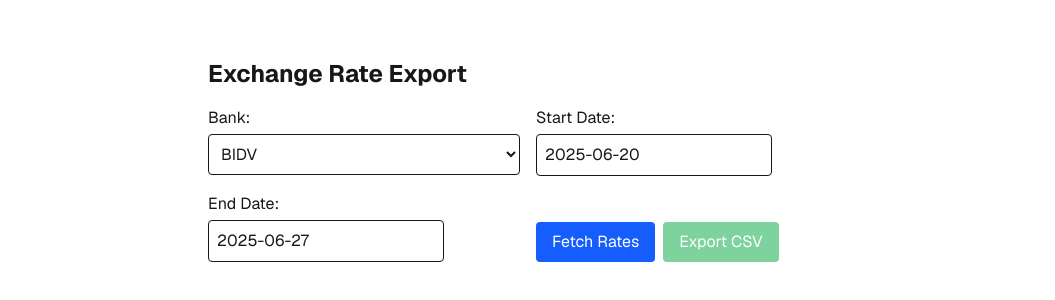
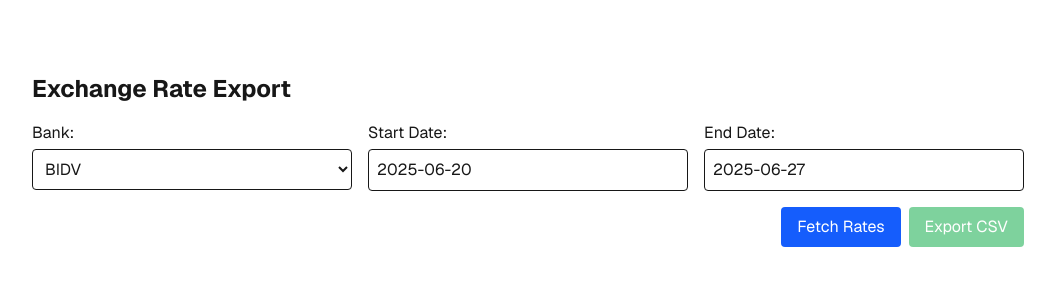
Before and after one commit to tiennm99/exchange-rate-export, a Next.js app: page / in a window 1280 px wide. Shown: the part 232-532 px from the top of the page, without its empty margins (112-1167 px from the left). Built offline with nearby package versions, Linux system fonts and the light colour scheme.

Commit message:
feat: tuning views

```diff
--- a/src/app/components/ExchangeRateViewer.js
+++ b/src/app/components/ExchangeRateViewer.js
@@ -127,41 +127,38 @@ export default function ExchangeRateViewer({
   };
 
   return (
-    <div className="container mx-auto p-4 max-w-2xl">
+    <div className="container mx-auto p-4 max-w-5xl w-full">
       <h1 className="text-2xl font-bold mb-4">Exchange Rate Export</h1>
-      <div className="controls grid grid-cols-1 sm:grid-cols-2 gap-4 mb-4">
-        <div className="form-group flex flex-col">
-          <label htmlFor="bank" className="mb-1">
-            Bank:
-          </label>
+      <div className="flex flex-col gap-4 mb-4">
+        {/* Row 1: Start & End Date Pickers and Bank Select */}
+        <div className="flex flex-col sm:flex-row gap-4">
+          <div className="form-group flex flex-col w-full sm:w-1/3">
+            <label htmlFor="bank" className="mb-1">Bank:</label>
             <select
               id="bank"
               value={selectedBank}
               onChange={(e) => setSelectedBank(e.target.value)}
-            className="border rounded p-2"
+              className="border rounded p-2 w-full theme-select"
+              style={{ background: 'var(--background)', color: 'var(--foreground)' }}
             >
               <option value="bidv">BIDV</option>
               <option value="tcb">Techcombank</option>
             </select>
           </div>
-        <div className="form-group flex flex-col">
-          <label htmlFor="start-date" className="mb-1">
-            Start Date:
-          </label>
+          <div className="form-group flex flex-col w-full sm:w-1/3">
+            <label htmlFor="start-date" className="mb-1">Start Date:</label>
             <DatePicker
               id="start-date"
               selected={startDate}
               onChange={(date) => setStartDate(date)}
               maxDate={endDate || new Date()}
               dateFormat="yyyy-MM-dd"
-            className="border rounded p-2"
+              className="border rounded p-2 w-full"
               placeholderText="Select start date"
             />
           </div>
-        <div className="form-group flex flex-col">
-          <label htmlFor="end-date" className="mb-1">
-            End Date:
-          </label>
+          <div className="form-group flex flex-col w-full sm:w-1/3">
+            <label htmlFor="end-date" className="mb-1">End Date:</label>
             <DatePicker
               id="end-date"
               selected={endDate}
@@ -169,15 +166,18 @@ export default function ExchangeRateViewer({
               minDate={startDate}
               maxDate={new Date()}
               dateFormat="yyyy-MM-dd"
-            className="border rounded p-2"
+              className="border rounded p-2 w-full"
               placeholderText="Select end date"
             />
           </div>
-        <div className="button-group flex gap-2 items-end">
+        </div>
+        {/* Row 2: Fetch & Export Buttons aligned with End Date */}
+        <div className="flex flex-row gap-2 justify-end items-end">
           <button
             className="fetch-btn bg-blue-600 text-white px-4 py-2 rounded disabled:opacity-50"
             onClick={handleFetch}
             disabled={isLoading}
+            style={{ marginBottom: 0 }}
           >
             {isLoading ? "Fetching..." : "Fetch Rates"}
           </button>
@@ -185,6 +185,7 @@ export default function ExchangeRateViewer({
             className="export-btn bg-green-600 text-white px-4 py-2 rounded disabled:opacity-50"
             onClick={handleExport}
             disabled={results.length === 0 || isLoading}
+            style={{ marginBottom: 0 }}
           >
             Export CSV
           </button>
--- a/src/app/page.js
+++ b/src/app/page.js
@@ -15,7 +15,7 @@ export default function Home() {
   }, []);
 
   return (
-    <div className="min-h-screen flex flex-col items-center justify-center p-8 sm:p-20 bg-background text-foreground font-[family-name:var(--font-geist-sans)]">
+    <div className="min-h-screen w-full flex flex-col items-center justify-center bg-background text-foreground font-[family-name:var(--font-geist-sans)]">
       <main className="w-full flex flex-col items-center">
         {defaultStartDate && defaultEndDate && (
           <ExchangeRateViewer
```
Lines whose indentation alone changed are shown as unchanged.
